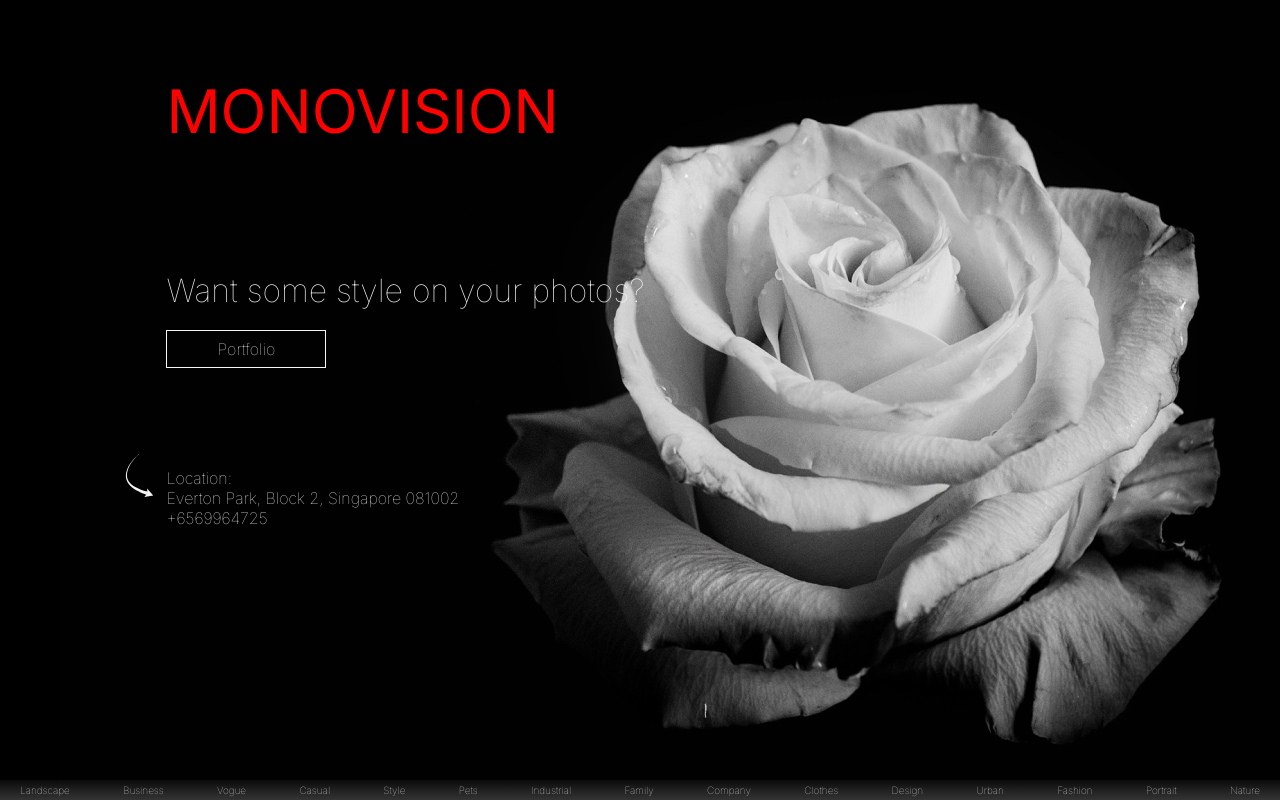
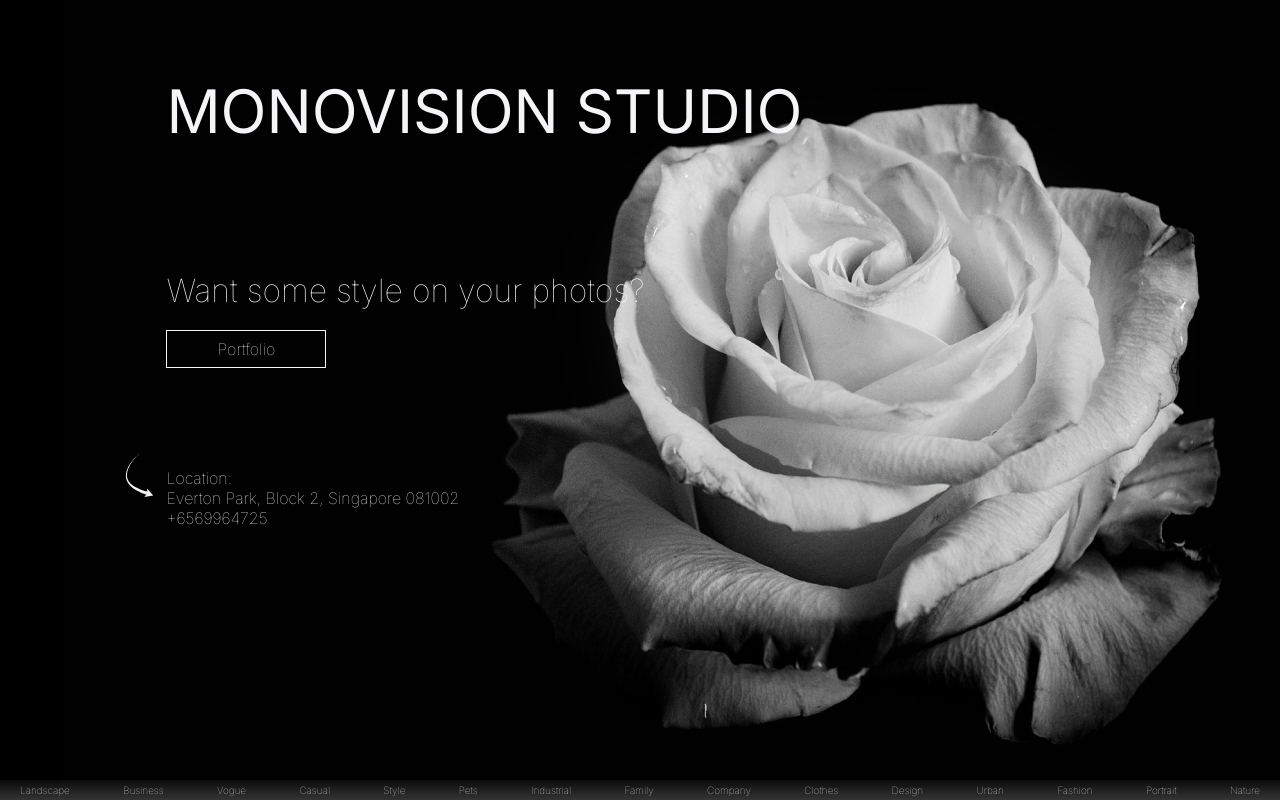
Before and after one commit to Chudik02/Monovision_Studio, a plain HTML site: page src/index.html in a window 1280 px wide. Shown: the top 800 px of the page. Drawn offline with Linux system fonts and the light colour scheme.

```diff
--- a/src/css/style.css
+++ b/src/css/style.css
@@ -108,7 +108,7 @@ html {
 }
 
 .promo__title {
-	color: red;
+	color: var(--light-color, #f5f5f7);
 	font-size: 60px;
 	font-weight: 400;
 	line-height: normal;
--- a/src/index.html
+++ b/src/index.html
@@ -19,7 +19,7 @@
 	<main>
 		<section class="promo">
 			<div class="container">
-				<h1 class="promo__title">Monovision</h1>
+				<h1 class="promo__title">Monovision Studio</h1>
 				<h2 class="promo__subtitle">Want some style on your photos?</h2>
 				<a href="#portfolio" class="btn">Portfolio</a>
 				<div class="promo__address">
@@ -135,7 +135,7 @@
 			<address class="footer__addr">
 				Everton Park, Block 2, Singapore 081002
 			</address>
-			<a class="footer__tel" href="tel:+6569964726">+6569964726</a>
+			<a class="footer__tel" href="tel:+6569964725">+6569964725</a>
 		</footer>
 	</main>
 </body>
```
